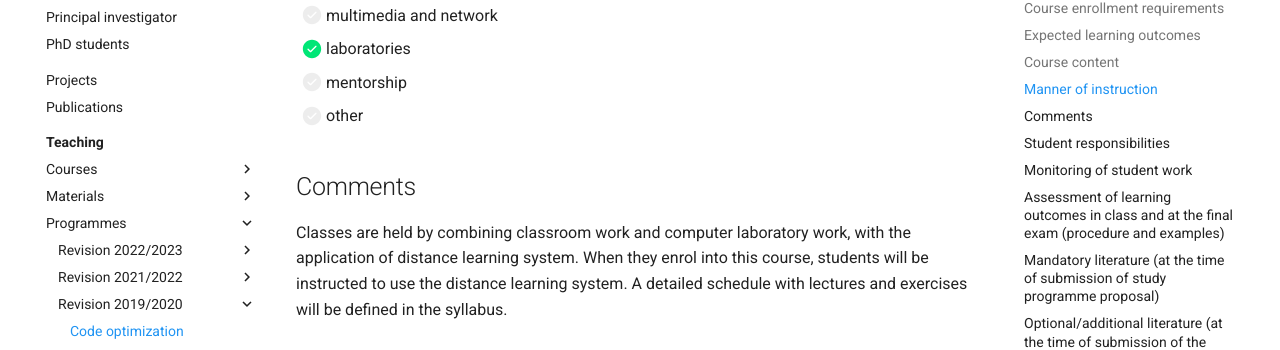
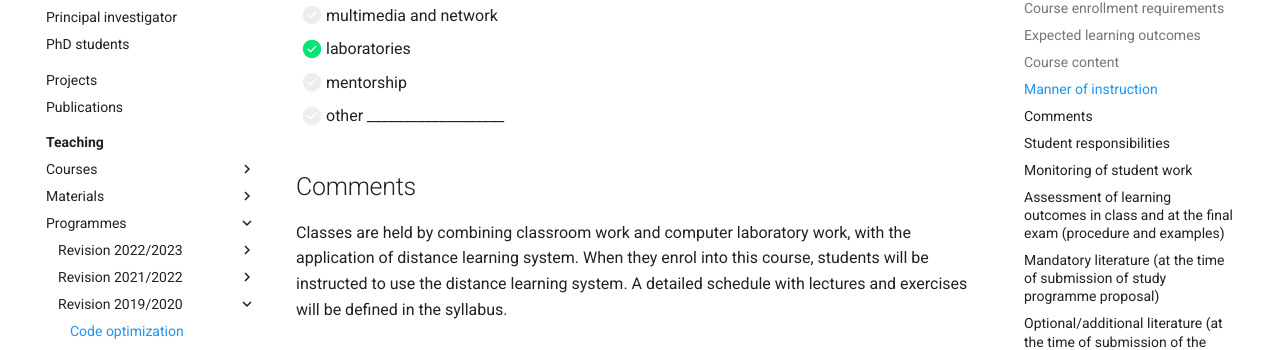
Before and after one commit to gaseri/website, an MkDocs documentation site: the page built from docs/en/teaching/programmes/revision-2019-2020/CO.md, in a window 1280 px wide and 900 px high, scrolled down 1844 px. Shown: the part 154-504 px from the top of the window. Built offline with MkDocs 1.6.1 and Material for MkDocs 9.7.7, drawn with Linux system fonts in a browser that asks for light colours; comment, search, counter and statistics services are not loaded.

```diff
--- a/docs/en/teaching/programmes/revision-2019-2020/CO.md
+++ b/docs/en/teaching/programmes/revision-2019-2020/CO.md
@@ -51,7 +51,7 @@ I7. Analyse the problem of optimization phase sequence.
 - [ ] multimedia and network
 - [x] laboratories
 - [ ] mentorship
-- [ ] other
+- [ ] other ___________________
 
 ## Comments
 
```
Also changed, not shown: docs/en/teaching/programmes/revision-2021-2022/CO.md (+1 -1 lines).
